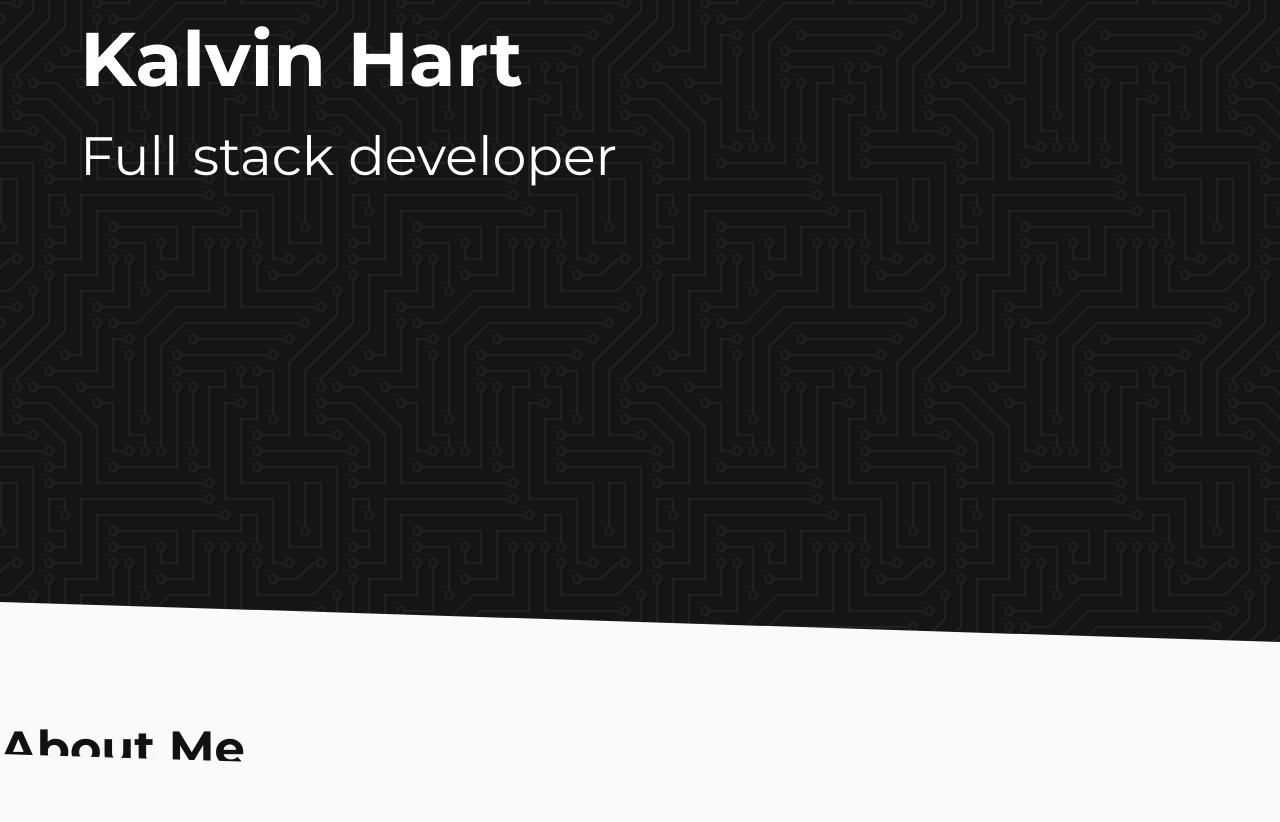
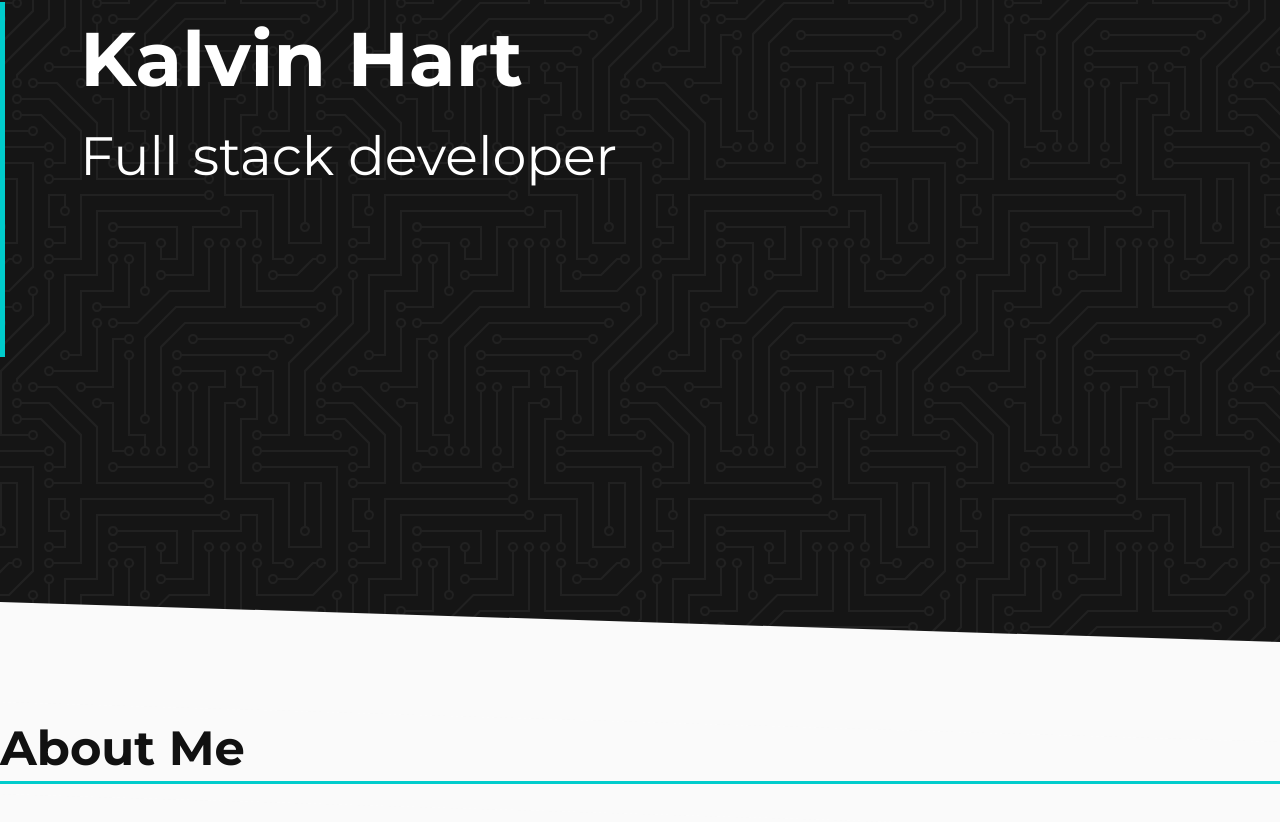
Before and after one commit to kalvinhart/portfolio-v2, a React (Create React App) app in the folder client/: page / in a window 1280 px wide. Shown: the part 138-960 px from the top of the page. Built offline with nearby package versions, Linux system fonts and the light colour scheme.

Commit message:
style: added coloured lines

```diff
--- a/client/src/components/Hero/Hero.styles.ts
+++ b/client/src/components/Hero/Hero.styles.ts
@@ -1,4 +1,5 @@
 import styled from "styled-components";
+import { sideLine } from "../../styles/mixins";
 
 export const HeroWrapper = styled.section`
   margin-top: var(--header-height);
@@ -9,5 +10,8 @@ export const HeroWrapper = styled.section`
 `;
 
 export const HeroContentWrapper = styled.div`
+  position: relative;
   padding: 80px;
+
+  ${sideLine}
 `;
--- a/client/src/styles/fonts.ts
+++ b/client/src/styles/fonts.ts
@@ -1,13 +1,32 @@
 import styled from "styled-components";
+import { underLine } from "./mixins";
 
 export const H1 = styled.h1`
   font-size: 76px;
 `;
 
 export const H2 = styled.h2`
+  position: relative;
   font-size: 48px;
+  margin-bottom: 40px;
+
+  ${underLine}
 `;
 
 export const SpanHeroTitle = styled.span`
   font-size: 54px;
 `;
+
+export const SpanRegular = styled.span`
+  font-size: 16px;
+`;
+
+export const Paragraph = styled.p`
+  font-size: 16px;
+  line-height: 25px;
+  text-align: justify;
+
+  &:not(:last-of-type) {
+    margin-bottom: 20px;
+  }
+`;
--- a/client/src/styles/mixins.ts
+++ b/client/src/styles/mixins.ts
@@ -1,4 +1,29 @@
 import { css } from "styled-components";
+
+export const sideLine = css`
+  &::before {
+    content: "";
+    position: absolute;
+    left: 0px;
+    width: 5px;
+    height: 100%;
+    display: block;
+    background-color: #0cc;
+  }
+`;
+
+export const underLine = css`
+  &::after {
+    content: "";
+    position: absolute;
+    left: 0px;
+    bottom: 0;
+    width: 100%;
+    height: 3px;
+    display: block;
+    background-color: #0cc;
+  }
+`;
 
 const slopedSectionSetup = css`
   content: "";
```
